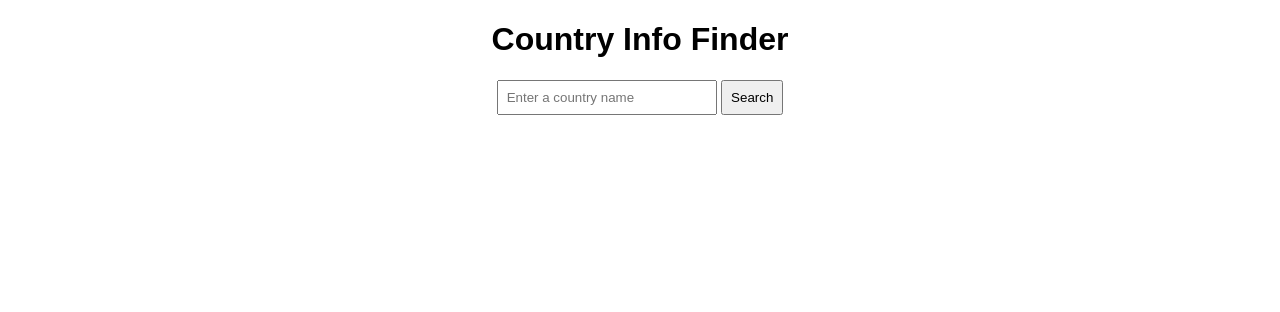
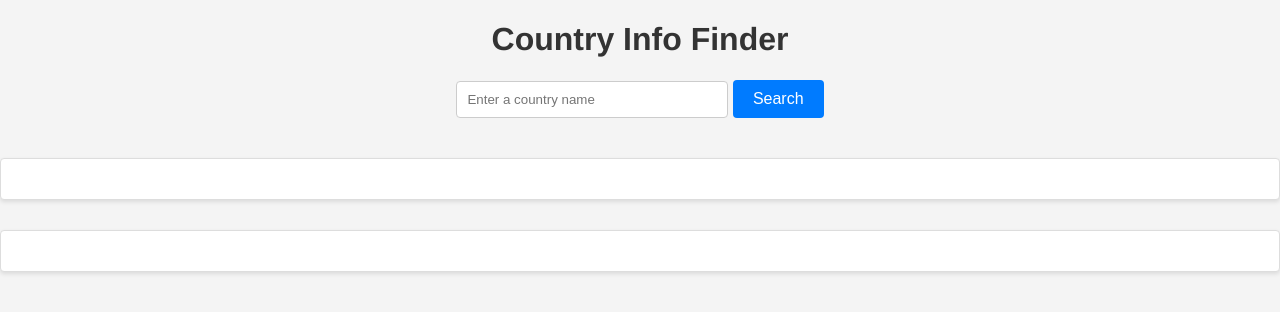
Before and after one commit to DimakatsoMatlaila/2555500-lab4-sd, a plain HTML site: page index.html in a window 1280 px wide. Drawn offline with Linux system fonts and the light colour scheme.

Commit message:
Final Submission

```diff
--- a/script.js
+++ b/script.js
@@ -21,13 +21,17 @@ function fetchCountry() {
             info += "<p>Region: " + country.region + "</p>";
             info += '<img src="' + country.flags.svg + '" width="100">';
 
+
             document.getElementById("country-info").innerHTML = info;
+
+            console.log(country.borders);
 
             if (country.borders) {
                 fetch("https://restcountries.com/v3.1/alpha?codes=" + country.borders.join(","))
                     .then(response => response.json())
                     .then(borderCountries => {
                         let bordersHTML = "<h3>Bordering Countries:</h3>";
+                        console.log(borderCountries);
                         borderCountries.forEach(border => {
                             bordersHTML += "<p>" + border.name.common + " <img src='" + border.flags.svg + "' width='50'></p>";
                         });
--- a/styles.css
+++ b/styles.css
@@ -1,18 +1,40 @@
 body {
-    font-family: Arial, sans-serif;
+    font-family: 'Helvetica Neue', Helvetica, Arial, sans-serif;
     text-align: center;
+    background-color: #f4f4f4;
+    color: #333;
+    margin: 0;
+    padding: 0;
 }
 
 input {
-    padding: 8px;
-    width: 200px;
+    padding: 10px;
+    width: 250px;
+    border: 1px solid #ccc;
+    border-radius: 4px;
+    margin-bottom: 10px;
 }
 
 button {
-    padding: 8px;
+    padding: 10px 20px;
     cursor: pointer;
+    background-color: #007bff;
+    color: white;
+    border: none;
+    border-radius: 4px;
+    font-size: 16px;
+    transition: background-color 0.3s ease;
+}
+
+button:hover {
+    background-color: #0056b3;
 }
 
 #country-info, #bordering-countries {
-    margin-top: 20px;
+    margin-top: 30px;
+    padding: 20px;
+    background-color: white;
+    border: 1px solid #ddd;
+    border-radius: 4px;
+    box-shadow: 0 2px 4px rgba(0, 0, 0, 0.1);
 }
```
